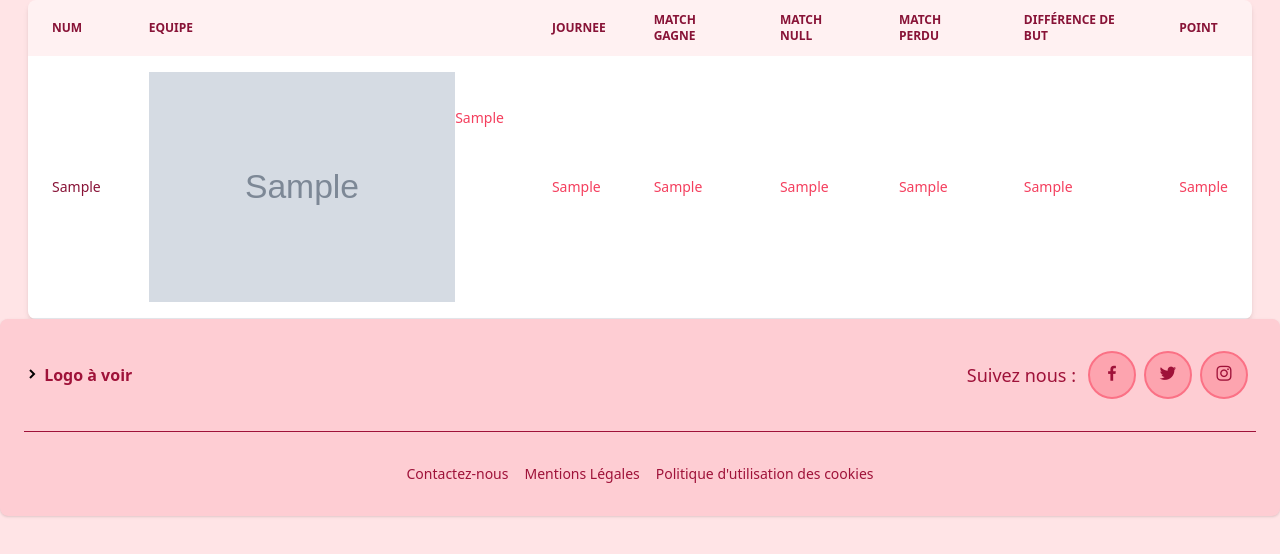
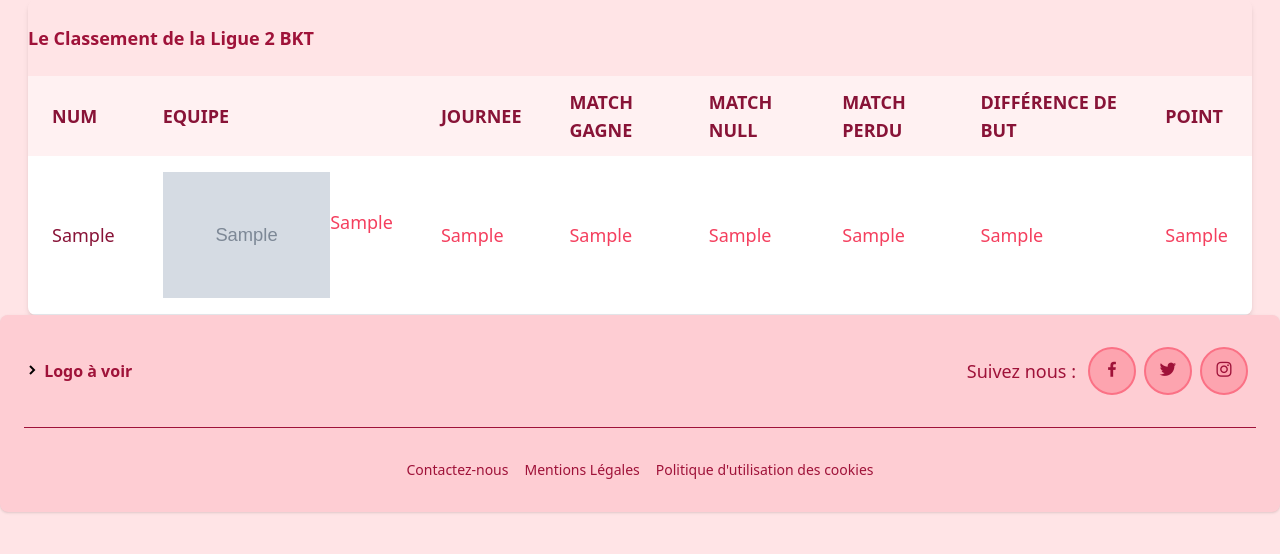
Before and after one commit to lucaslagant/Actu-AmiensSC, a PHP site: page /classement.php in a window 1280 px wide. Shown: the part 124-678 px from the top of the page. Run offline with PHP 8.4, Linux system fonts and the light colour scheme; tables that the repository leaves empty or names only in its code hold one stand-in row (values such as "Sample post"); grey boxes marked "Sample" are stand-in pictures; some libraries are stand-ins or nearby versions.

Commit message:
rajout titre au tableau

```diff
--- a/classement.php
+++ b/classement.php
@@ -33,31 +33,32 @@
         </div>
     </nav>
     <div class=" shadow-md sm:rounded-lg mx-7 overflow-hidden">
+        <br><h1 class="text-lg text-rose-800 font-bold text-4xl">Le Classement de la Ligue 2 BKT</h1><br>
         <table class="w-full text-sm text-left text-rose-500 dark:text-rose-400">
             <thead class="text-xs text-rose-900 uppercase bg-rose-50 dark:bg-rose-700 dark:text-rose-400 overflow-hidden">
                 <tr>
-                    <th scope="col" class="px-6 py-3">
+                    <th scope="col" class="px-6 py-3 text-lg">
                         num
                     </th>
-                    <th scope="col" class="px-6 py-3">
+                    <th scope="col" class="px-6 py-3 text-lg">
                         equipe
                     </th>
-                    <th scope="col" class="px-6 py-3">
+                    <th scope="col" class="px-6 py-3 text-lg">
                         journee
                     </th>
-                    <th scope="col" class="px-6 py-3">
+                    <th scope="col" class="px-6 py-3 text-lg">
                         match gagne
                     </th>
-                    <th scope="col" class="px-6 py-3">
+                    <th scope="col" class="px-6 py-3 text-lg">
                         match null
                     </th>
-                    <th scope="col" class="px-6 py-3">
+                    <th scope="col" class="px-6 py-3 text-lg">
                         match perdu
                     </th>
-                    <th scope="col" class="px-6 py-3">
+                    <th scope="col" class="px-6 py-3 text-lg">
                         différence de but
                     </th>
-                    <th scope="col" class="px-6 py-3">
+                    <th scope="col" class="px-6 py-3 text-lg">
                         point
                     </th>
                 </tr>
@@ -66,7 +67,7 @@
             <tbody>
                 <?php foreach ($tab as $clas):?>
                     <tr class="bg-white border-b dark:bg-rose-800 dark:border-rose-700">
-                        <th scope="row" class="px-6 py-4 font-medium text-rose-900 whitespace-nowrap dark:text-white">
+                        <th scope="row" class="px-6 py-4 font-medium text-rose-900 whitespace-nowrap dark:text-white text-lg">
                             <?= $clas->num ?>
                         </th>
                         <td class="px-6 py-4">
@@ -74,27 +75,27 @@
                                 <div>
                                     <img src="equipe/<?= $clas->img ?>" alt="<?= $clas->equipe ?>">
                                 </div>
-                                <div class="py-9">
+                                <div class="py-9 text-lg">
                                     <?= $clas->equipe ?>
                                 </div>
                             </div>
                         </td>
-                        <td class="px-6 py-4">
+                        <td class="px-6 py-4 text-lg">
                             <?= $clas->journee ?>
                         </td>
-                        <td class="px-6 py-4">
+                        <td class="px-6 py-4 text-lg">
                             <?= $clas->gagne ?>
                         </td>
-                        <td class="px-6 py-4">
+                        <td class="px-6 py-4 text-lg">
                             <?= $clas->null ?>
                         </td>
-                        <td class="px-6 py-4">
+                        <td class="px-6 py-4 text-lg">
                             <?= $clas->perdu ?>
                         </td>
-                        <td class="px-6 py-4">
+                        <td class="px-6 py-4 text-lg">
                             <?= $clas->diff ?>
                         </td>
-                        <td class="px-6 py-4">
+                        <td class="px-6 py-4 text-lg">
                             <?= $clas->point ?>
                         </td>
                     </tr>
```
